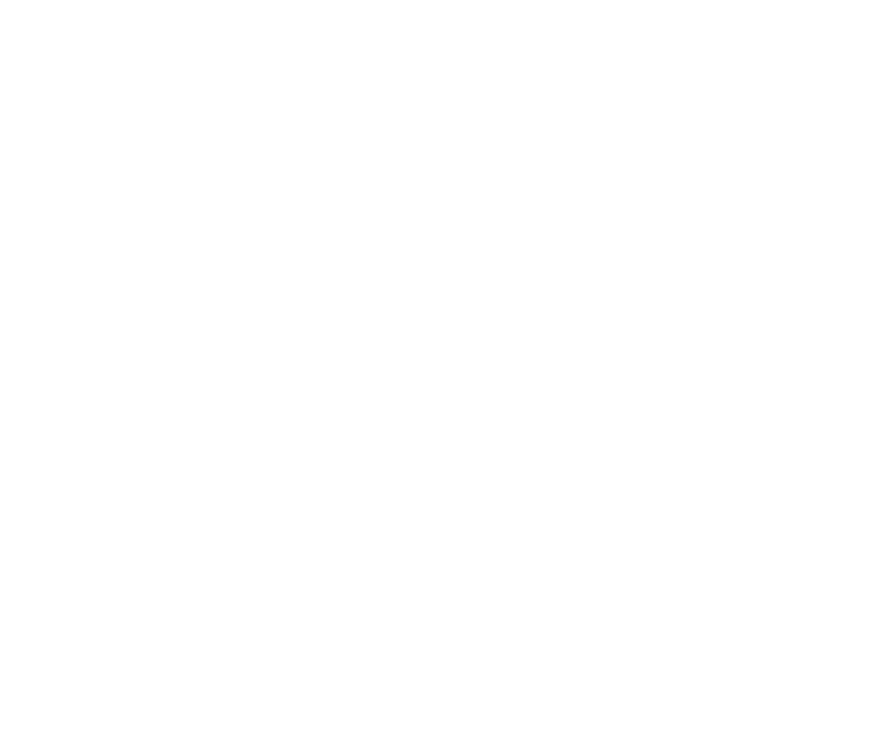
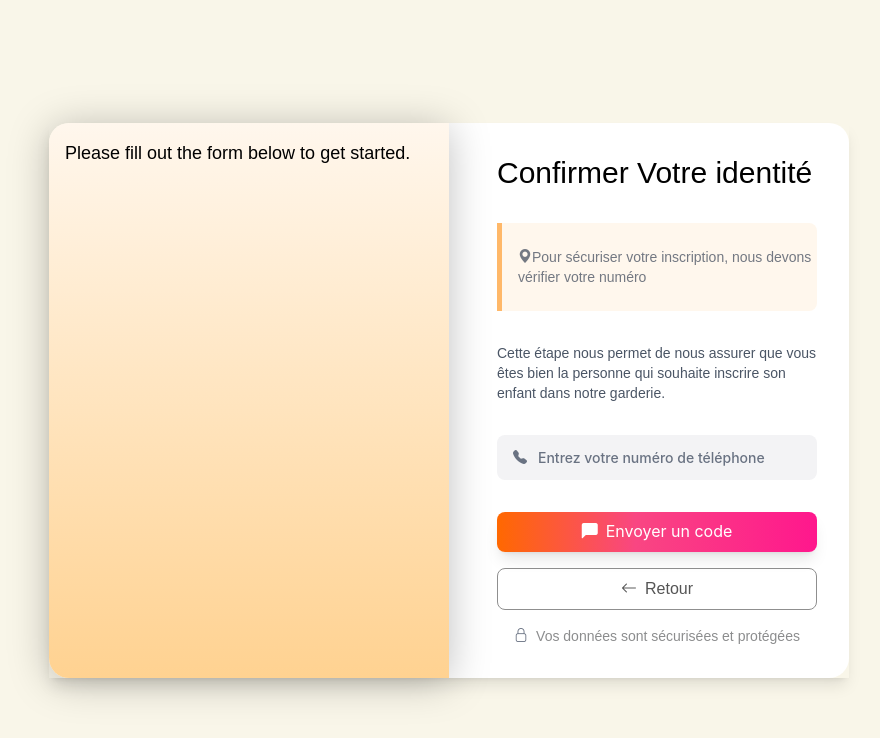
Before and after one commit to mrad226/chatons, a plain HTML site: page index.html in a window 1280 px wide. Shown: the whole page, without its empty margins (191-1071 px from the left). Drawn offline with Linux system fonts and the light colour scheme; files whose address does not match are found by name.

Commit message:
Update index.html

```diff
--- a/index.html
+++ b/index.html
@@ -5,8 +5,8 @@
     <link rel="icon" type="image/svg+xml" href="/vite.svg" />
     <meta name="viewport" content="width=device-width, initial-scale=1.0" />
     <title>Vite + React</title>
-    <script type="module" crossorigin src="index-CjfniQkr.js"></script>
-    <link rel="stylesheet" crossorigin href="index-B3P8X2UZ.css">
+    <script type="module" crossorigin src="index-CGnE-d8l.js"></script>
+    <link rel="stylesheet" crossorigin href="index-El2nnYou.css">
   </head>
   <body>
     <div id="root"></div>
```
